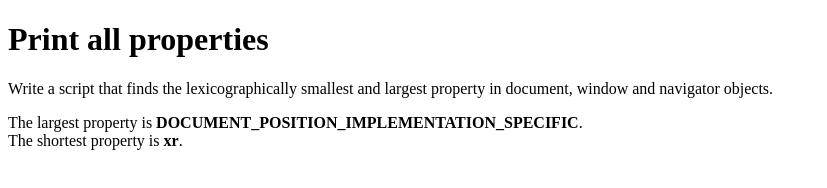
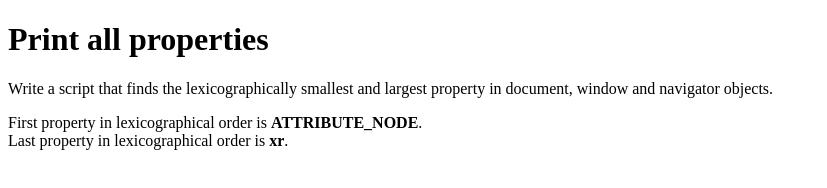
Before and after one commit to tsvetomirnik/TelerikAcademy, a plain HTML site: page JavaScript part 1/Loops/4. Print all properties/index.html in a window 1280 px wide. Shown: the whole page, without its empty margins (0-827 px from the left). Drawn offline with Linux system fonts and the light colour scheme.

Commit message:
Update index.html

```diff
--- a/JavaScript part 1/Loops/4. Print all properties/index.html
+++ b/JavaScript part 1/Loops/4. Print all properties/index.html
@@ -11,50 +11,20 @@
         property in document, window and navigator objects.
     </p>
     <script>
-        //Get largest
-        var largest = "";
-        for (var property in document) {
-            if (property.length > largest.length) {
-                largest = property;
-            }
-        }
+    	var array = new Array(document, window, navigator);
 
-        for (var property in window) {
-            if (property.length > largest.length) {
-                largest = property;
-            }
-        }
+	var properties = new Array();
+	for(var i=0; i < array.length; i++){
+		for(var property in array[i]){
+			properties.push(property);
+		}
+	}
 
-        for (var property in navigator) {
-            if (property.length > largest.length) {
-                largest = property;
-            }
-        }
+	properties.sort();
 
-        document.writeln("The largest property is <b>" + largest + "</b>.");
+	document.writeln("First property in lexicographical order is <b>" + properties[0] + "</b>.");
         document.writeln("<br/>");
-
-        //Get shortest
-        var shortest = largest;
-        for (var property in document) {
-            if (property.length < shortest.length) {
-                shortest = property;
-            }
-        }
-
-        for (var property in window) {
-            if (property.length < shortest.length) {
-                shortest = property;
-            }
-        }
-
-        for (var property in navigator) {
-            if (property.length < shortest.length) {
-                shortest = property;
-            }
-        }
-
-        document.writeln("The shortest property is <b>" + shortest + "</b>.");
+	document.writeln("Last property in lexicographical order is <b>" + properties[properties.length - 1] + "</b>.");
     </script>
 </body>
 </html>
```
